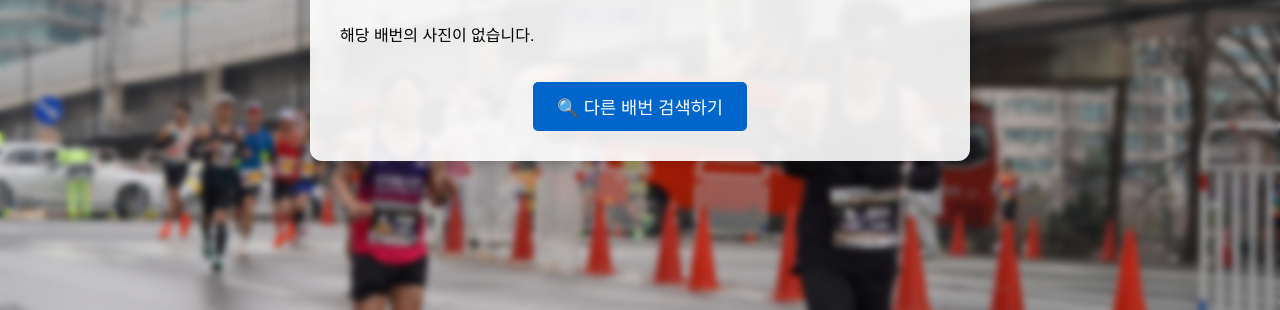
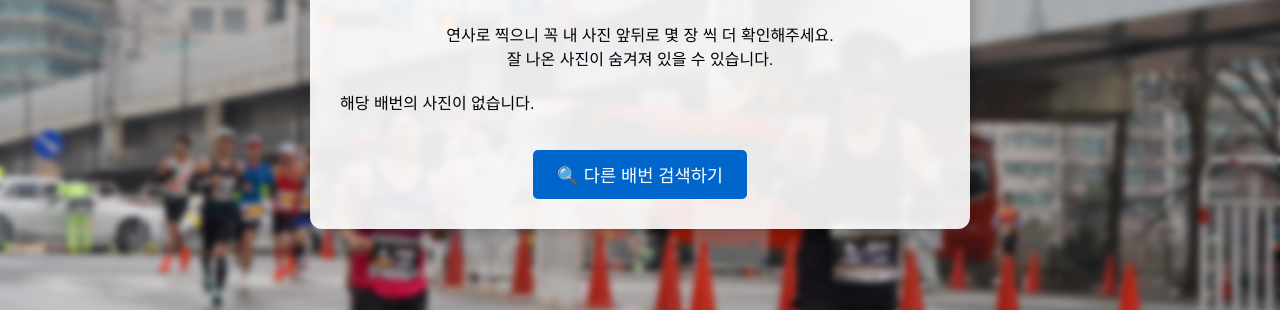
Before and after one commit to LadPark/dalina, a Flask app: template templates/results.html in a window 1280 px wide. Shown: the part 119-429 px from the top of the page. Run offline with Flask 3, Linux system fonts and the light colour scheme; the template is opened without the code that fills it, so the values that code supplies are empty.

Commit message:
Update results.html

```diff
--- a/templates/results.html
+++ b/templates/results.html
@@ -88,6 +88,12 @@
   <div class="container">
     <h1>{{ event }} / 배번: {{ keyword }} 검색 결과</h1>
 
+    <!-- 추가된 경고 문구 -->
+    <p class="warning">
+      연사로 찍으니 꼭 내 사진 앞뒤로 몇 장 씩 더 확인해주세요.<br>
+      잘 나온 사진이 숨겨져 있을 수 있습니다.
+    </p>
+
     <div class="results">
       {% if results %}
         <ul>
```
